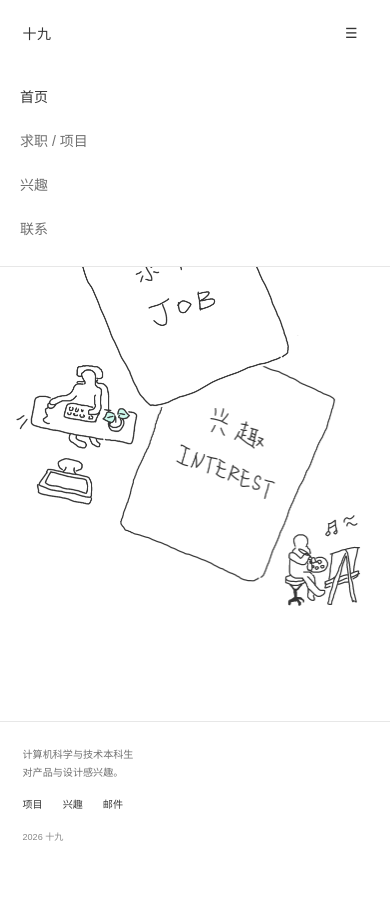
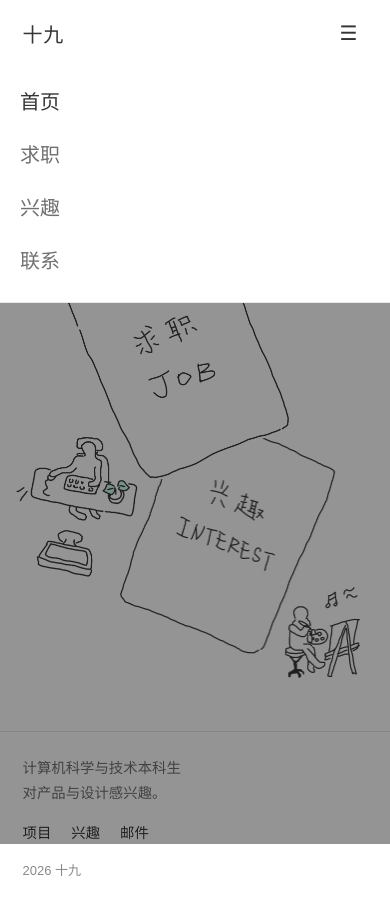
Before and after one commit to kyuumm/cv, a website built with Vite: page index.html in a window 390 px wide. Both pictures are taken after a click on the button "打开菜单". Before the commit the page ends 873 px from the top, so only its background shows below. Built offline with nearby package versions, Linux system fonts and the light colour scheme.

Commit message:
home-fini-need:polish img

```diff
--- a/app.js
+++ b/app.js
@@ -90,7 +90,7 @@ function getArtworkHit(container, clientX, clientY) {
 function header(route) {
   const links = [
     ["/", "首页"],
-    ["/work", "求职 / 项目"],
+    ["/work", "求职"],
     ["/interests", "兴趣"],
     ["/contact", "联系"],
   ];
@@ -214,7 +214,8 @@ function contact() {
 function render() {
   const route = currentRoute();
   const page = route === "/work" ? work() : route === "/interests" ? interests() : route === "/contact" ? contact() : home();
-  app.innerHTML = `${header(route)}${page}${footer()}`;
+  const scrim = menuOpen ? `<button class="menu-scrim" type="button" aria-label="关闭导航菜单"></button>` : "";
+  app.innerHTML = `${header(route)}${scrim}${page}${footer()}`;
   bind();
 }
 
@@ -258,6 +259,11 @@ function bind() {
     navigate(link.getAttribute("href"));
   }));
   app.querySelector(".menu-toggle")?.addEventListener("click", () => { menuOpen = !menuOpen; render(); });
+  app.querySelector(".menu-scrim")?.addEventListener("click", () => {
+    menuOpen = false;
+    render();
+    app.querySelector(".menu-toggle")?.focus();
+  });
   app.querySelectorAll("[data-category]").forEach((button) => button.addEventListener("click", () => {
     activeCategory = button.dataset.category;
     render();
@@ -279,4 +285,11 @@ function bind() {
 }
 
 window.addEventListener("popstate", () => { menuOpen = false; render(); });
+window.addEventListener("keydown", (event) => {
+  if (event.key === "Escape" && menuOpen) {
+    menuOpen = false;
+    render();
+    app.querySelector(".menu-toggle")?.focus();
+  }
+});
 render();
--- a/styles.css
+++ b/styles.css
@@ -21,7 +21,7 @@ body {
   margin: 0;
   min-width: 320px;
   background: #fff;
-  font-size: clamp(20px, 2vw, 25px);
+  font-size: clamp(25px, 2.5vw, 35px);
 }
 
 a {
@@ -56,7 +56,7 @@ input:focus-visible {
 }
 
 .header-inner {
-  min-height: 76px;
+  min-height: 90px;
   display: flex;
   align-items: center;
   justify-content: space-between;
@@ -91,6 +91,17 @@ input:focus-visible {
   color: var(--ink);
 }
 
+.menu-scrim {
+  position: fixed;
+  z-index: 4;
+  inset: 0;
+  width: 100%;
+  height: 100%;
+  border: 0;
+  padding: 0;
+  background: rgb(0 0 0 / 42%);
+}
+
 .sr-only {
   position: absolute;
   width: 1px;
@@ -122,7 +133,7 @@ img {
   width: auto;
   height: auto;
   max-width: none;
-  zoom: .35;
+  zoom: .4;
   background: transparent;
 }
 
@@ -615,6 +626,10 @@ img {
     align-items: center;
     width: 100%;
   }
+
+  .home-hero {
+    padding: 36px;
+  }
 }
 
 @media (max-width: 1100px) {
@@ -641,7 +656,7 @@ img {
   }
 
   body {
-    font-size: 14px;
+    font-size: 20px;
   }
 }
 
```
